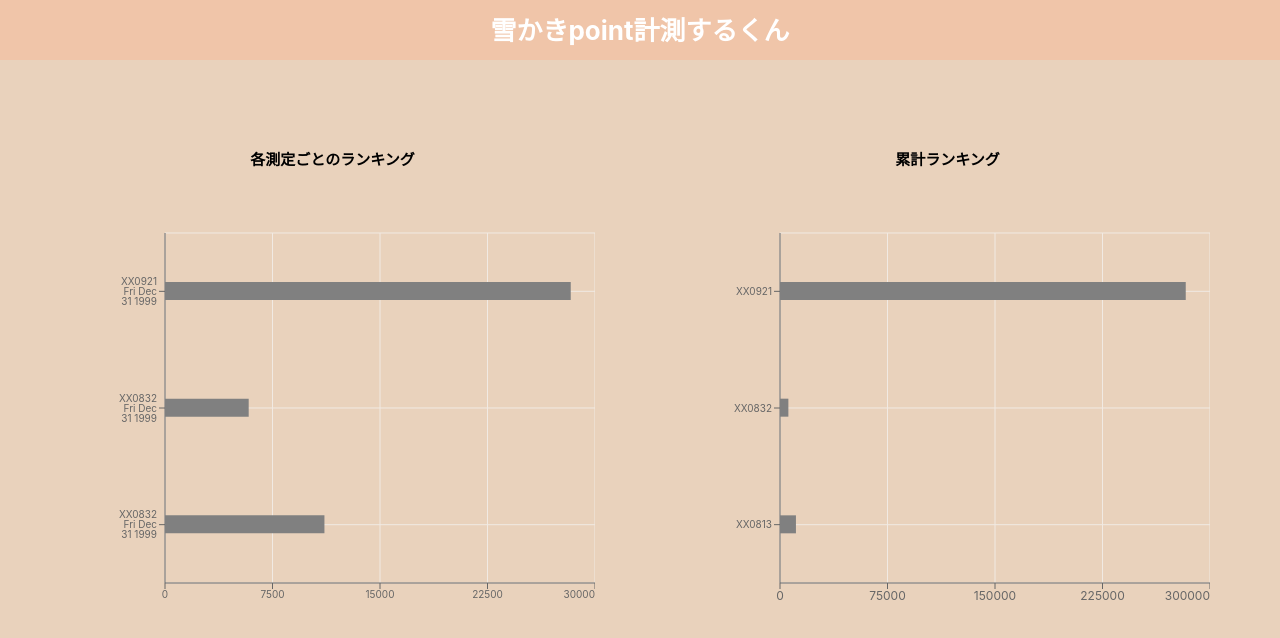
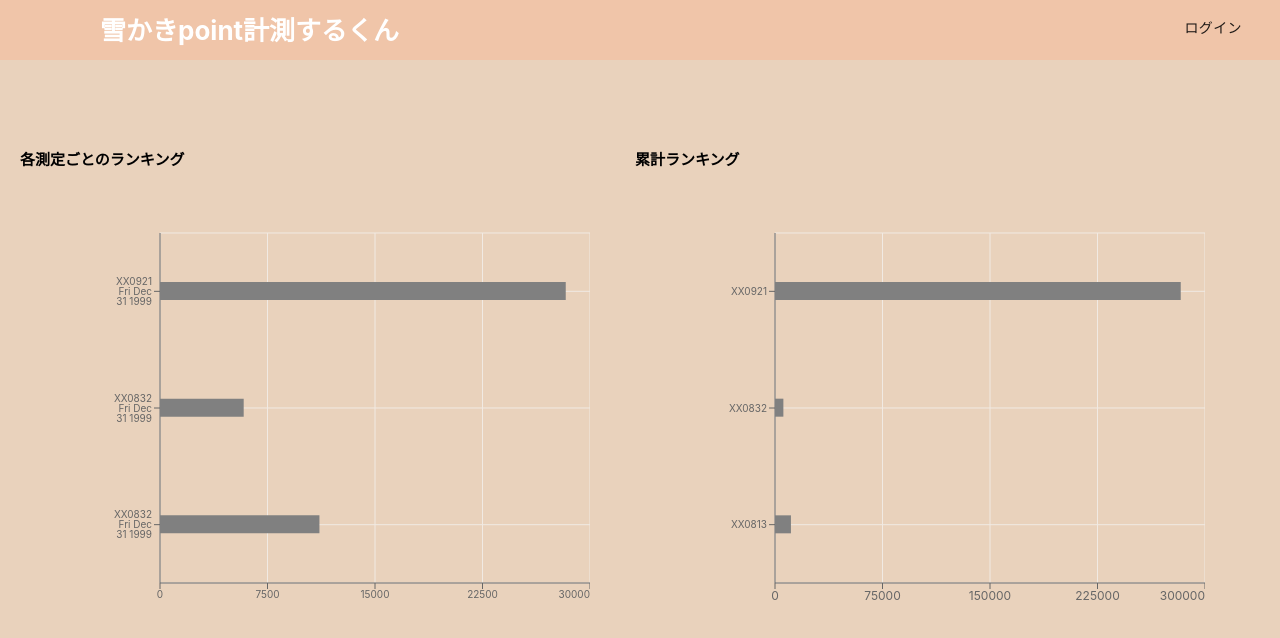
Before and after one commit to manattan/yuki-front, a React (Create React App) app: page / in a window 1280 px wide. Shown: the top 638 px of the page. Built offline with nearby package versions, Linux system fonts and the light colour scheme.

Commit message:
headerの修正

```diff
--- a/src/App.css
+++ b/src/App.css
@@ -1,7 +1,3 @@
-.App {
-  text-align: center;
-}
-
 .App-container {
   background-color: #e9d2bc;
   min-height: 100vh;
--- a/src/components/Header.tsx
+++ b/src/components/Header.tsx
@@ -1,5 +1,6 @@
 import React from 'react';
 import styled from 'styled-components';
+import { Button } from '@material-ui/core';
 
 const HeadContainer = styled.div`
   height: 60px;
@@ -9,8 +10,24 @@ const HeadContainer = styled.div`
 const Header: React.FC = () => {
   return (
     <HeadContainer>
-      <div style={{ padding: '10px 0', color: 'white', fontWeight: 'bold' }}>
+      <div
+        style={{
+          padding: '10px 100px',
+          color: 'white',
+          fontWeight: 'bold',
+          display: 'inline-block',
+        }}
+      >
         雪かきpoint計測するくん
+      </div>
+      <div
+        style={{
+          display: 'inline-block',
+          float: 'right',
+          padding: '10px 30px',
+        }}
+      >
+        <Button>ログイン</Button>
       </div>
     </HeadContainer>
   );
```
